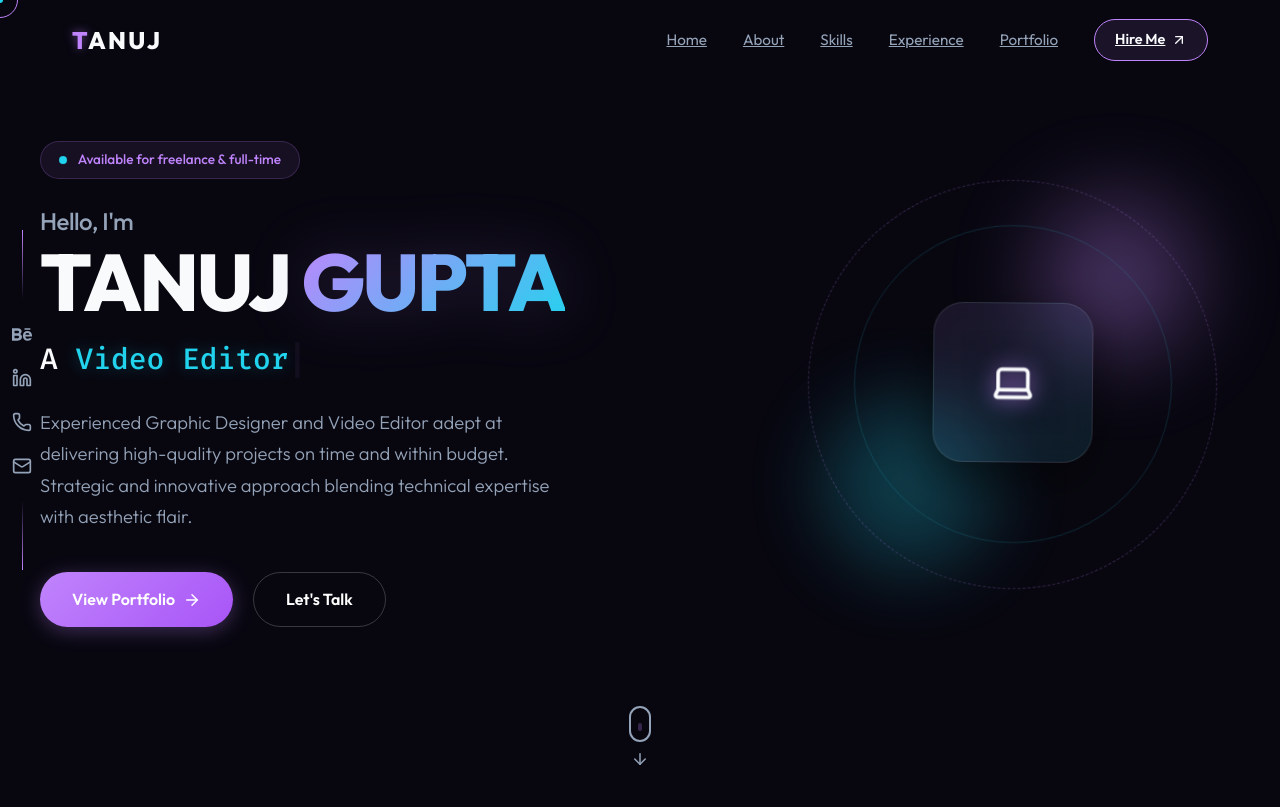
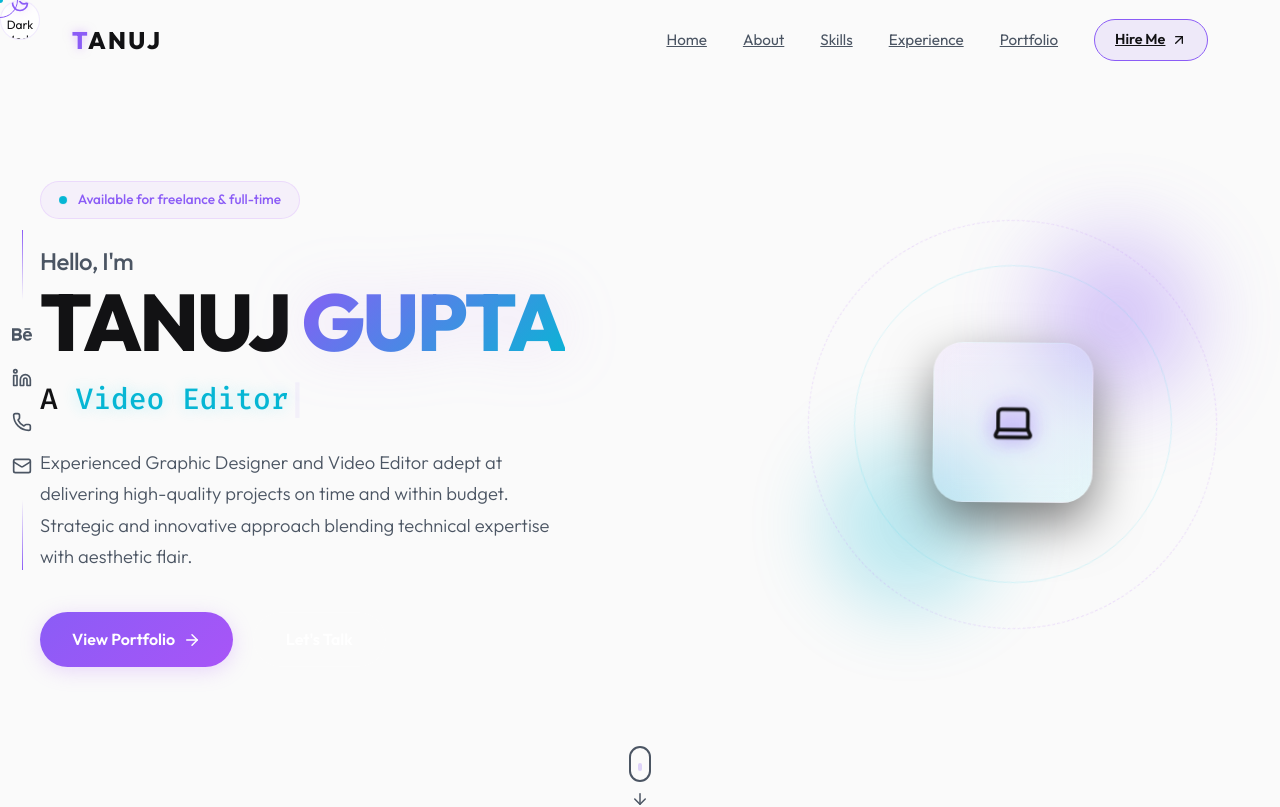
Before and after one commit to priyanshuverma2003/tanujguptaportfolio, a Next.js app: page / in a window 1280 px wide. Shown: the top 807 px of the page. Built offline with nearby package versions, Linux system fonts and the light colour scheme.

Commit message:
Add ThemeToggle component to layout

```diff
--- a/src/app/layout.tsx
+++ b/src/app/layout.tsx
@@ -2,6 +2,7 @@ import type { Metadata } from "next";
 import { Outfit, Fira_Code } from "next/font/google";
 import "./globals.css";
 import ParticlesBackground from "../components/ParticlesBackground";
+import ThemeToggle from "../components/ThemeToggle";
 
 const outfit = Outfit({
   subsets: ["latin"],
@@ -29,6 +30,7 @@ export default function RootLayout({
     <html lang="en" className={`${outfit.variable} ${firaCode.variable}`}>
       <body>
         <ParticlesBackground />
+        <ThemeToggle />
 
         {children}
       </body>
```
